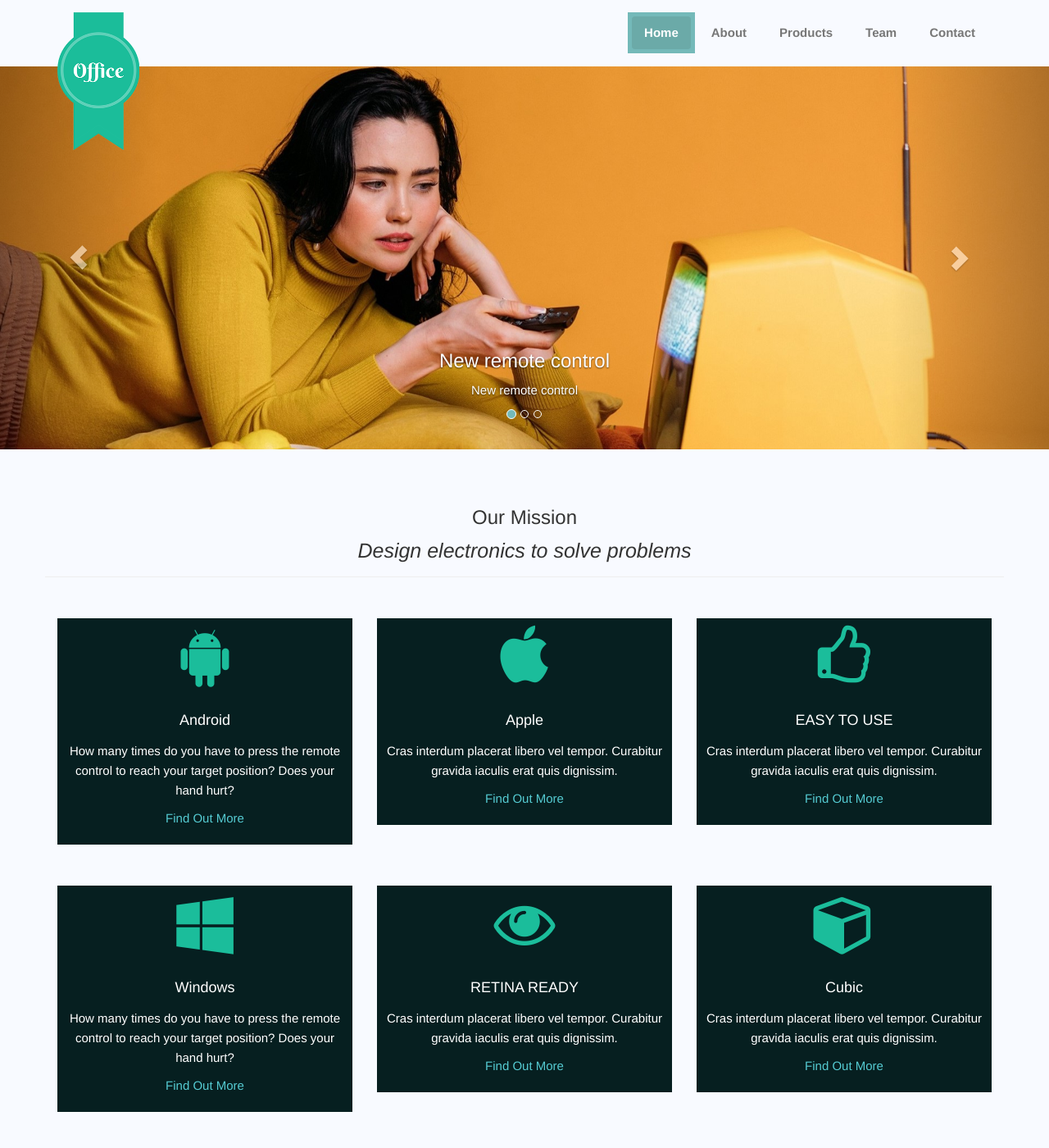
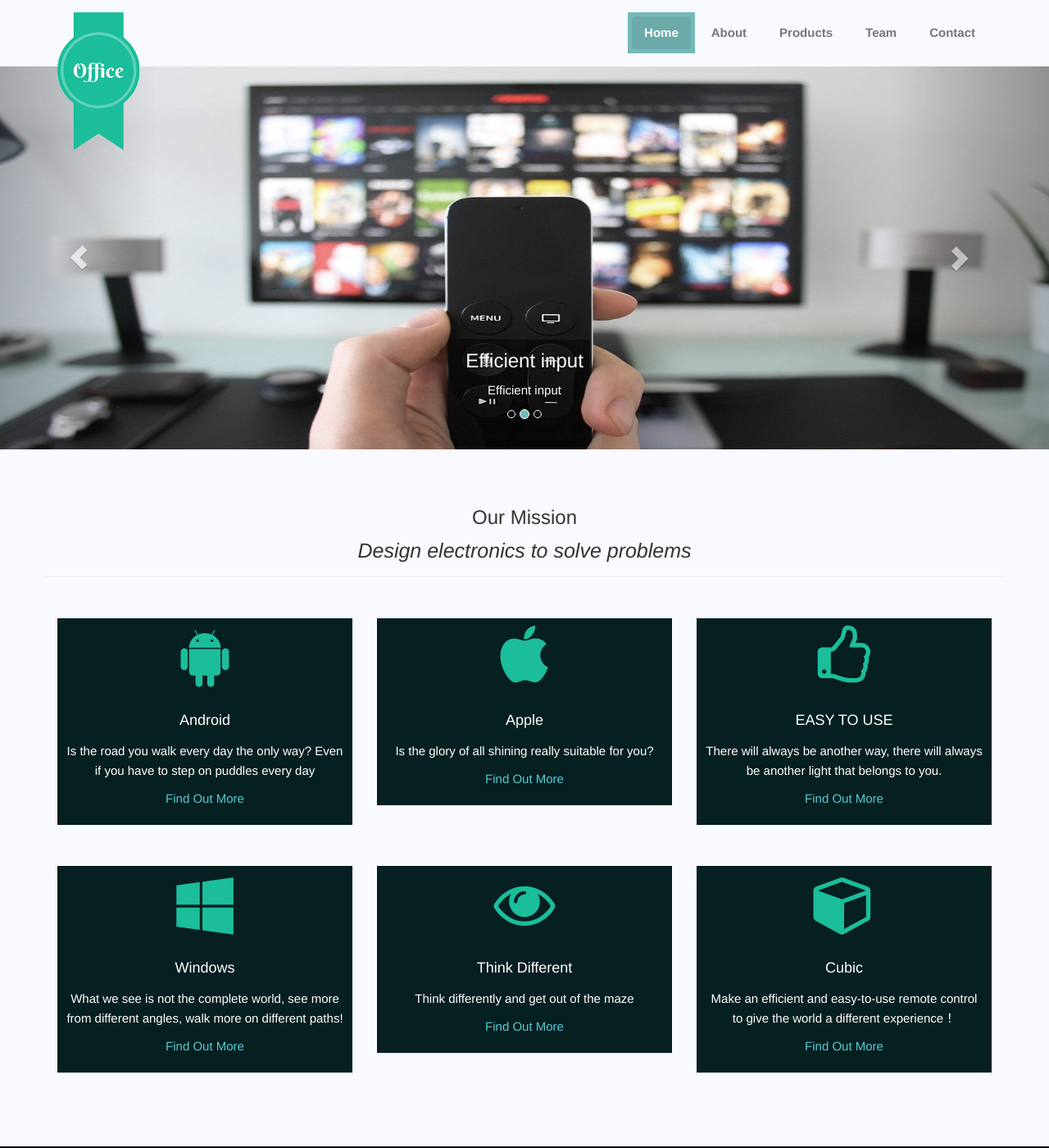
Before and after one commit to taqic/zben.github.io, a Jekyll site: the page built from index.html, in a window 1280 px wide and 1400 px high. Shown: the whole window at 82% size. Built offline with Jekyll 4.4.1, drawn with Linux system fonts in a browser that asks for light colours.

Commit message:
Update home_style.html

```diff
--- a/_layouts/home_style.html
+++ b/_layouts/home_style.html
@@ -82,7 +82,7 @@
                     <div class="services-group wow animated fadeInLeft" data-wow-offset="40">
                         <p class="services-icon"><span class="fa fa-android fa-5x"></span></p>
                         <h4 class="services-title">Android</h4>
-                        <p class="services-body">How many times do you have to press the remote control to reach your target position? Does your hand hurt?</p>
+                        <p class="services-body">Is the road you walk every day the only way? Even if you have to step on puddles every day</p>
                         <p class="services-more"><a href="#">Find Out More</a></p>
                     </div>
                 </div>
@@ -91,7 +91,7 @@
                     <div class="services-group wow animated zoomIn" data-wow-offset="40">
                         <p class="services-icon"><i class="fa fa-apple fa-5x"></i></p>
                         <h4 class="services-title">Apple</h4>
-                        <p class="services-body">Cras interdum placerat libero vel tempor. Curabitur gravida iaculis erat quis dignissim.</p>
+                        <p class="services-body">Is the glory of all shining really suitable for you?</p>
                         <p class="services-more"><a href="#">Find Out More</a></p>
                     </div>
                 </div>
@@ -100,7 +100,7 @@
                     <div class="services-group wow animated fadeInRight" data-wow-offset="40">
                         <p class="services-icon"><i class="fa fa-thumbs-o-up fa-5x"></i></p>
                         <h4 class="services-title">EASY TO USE</h4>
-                        <p class="services-body">Cras interdum placerat libero vel tempor. Curabitur gravida iaculis erat quis dignissim.</p>
+                        <p class="services-body">There will always be another way, there will always be another light that belongs to you.</p>
                         <p class="services-more"><a href="#">Find Out More</a></p>
                     </div>
                 </div>
@@ -113,7 +113,7 @@
                     <div class="services-group wow animated fadeInLeft" data-wow-offset="40">
                         <p class="services-icon"><span class="fa fa-windows fa-5x"></span></p>
                         <h4 class="services-title">Windows</h4>
-                        <p class="services-body">How many times do you have to press the remote control to reach your target position? Does your hand hurt?</p>
+                        <p class="services-body">What we see is not the complete world, see more from different angles, walk more on different paths!</p>
                         <p class="services-more"><a href="#">Find Out More</a></p>
                     </div>
                 </div>
@@ -121,8 +121,8 @@
                 <div class="col-lg-4 col-md-4 col-sm-4 col-xs-12">
                     <div class="services-group wow animated zoomIn" data-wow-offset="40">
                         <p class="services-icon"><i class="fa fa-eye fa-5x"></i></p>
-                        <h4 class="services-title">RETINA READY</h4>
-                        <p class="services-body">Cras interdum placerat libero vel tempor. Curabitur gravida iaculis erat quis dignissim.</p>
+                        <h4 class="services-title">Think Different</h4>
+                        <p class="services-body">Think differently and get out of the maze</p>
                         <p class="services-more"><a href="#">Find Out More</a></p>
                     </div>
                 </div>
@@ -131,7 +131,7 @@
                     <div class="services-group wow animated fadeInRight" data-wow-offset="40">
                         <p class="services-icon"><i class="fa fa-cube fa-5x"></i></p>
                         <h4 class="services-title">Cubic</h4>
-                        <p class="services-body">Cras interdum placerat libero vel tempor. Curabitur gravida iaculis erat quis dignissim.</p>
+                        <p class="services-body">Make an efficient and easy-to-use remote control to give the world a different experience！</p>
                         <p class="services-more"><a href="#">Find Out More</a></p>
                     </div>
                 </div>
```
